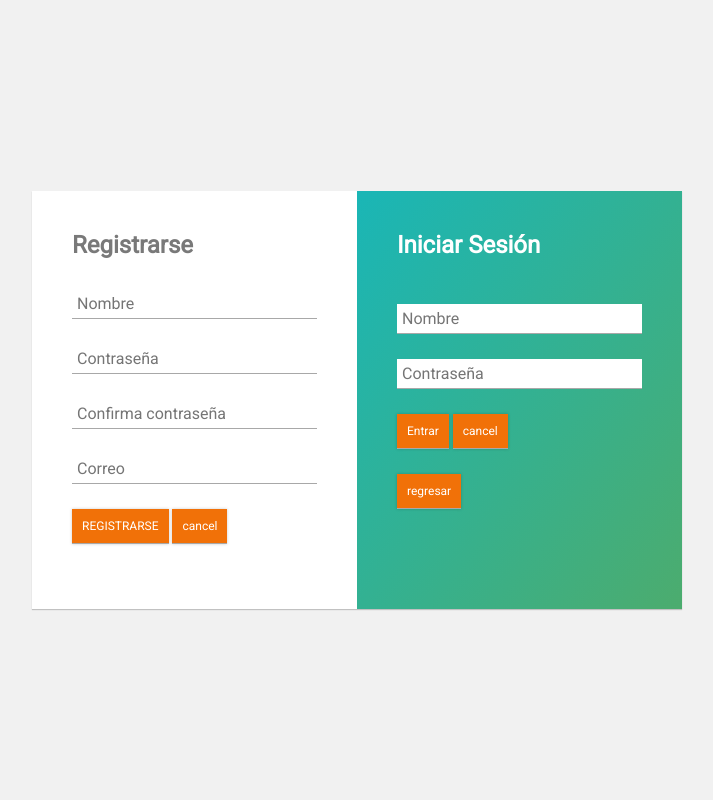
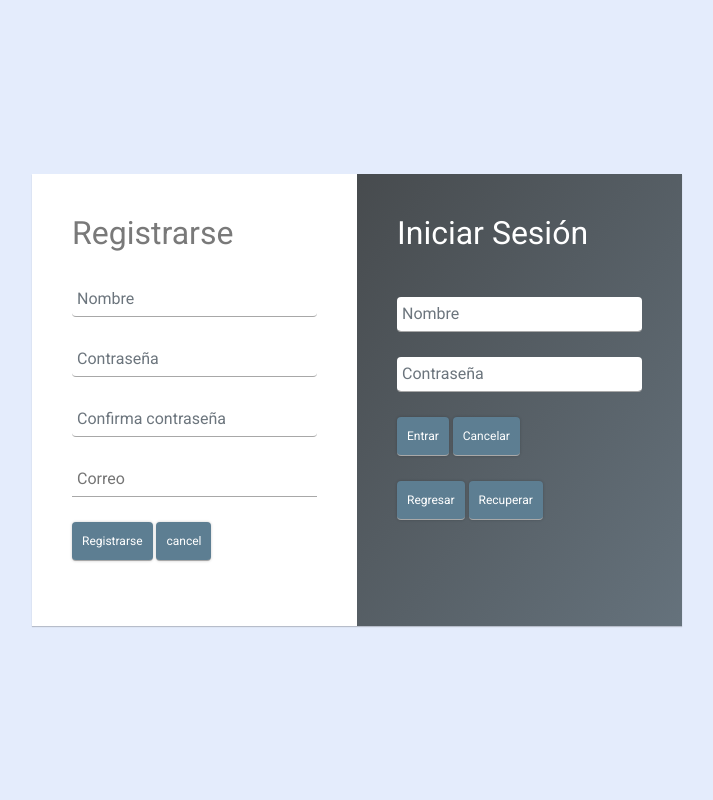
Before and after one commit to JoseCarlosMarRangel/wallhala2, a PHP site: page /login/login.php in a window 1280 px wide. Shown: the whole page, without its empty margins (283-996 px from the left). Run offline with PHP 8.4, Linux system fonts and the light colour scheme.

Commit message:
LoginEstilo

```diff
--- a/login/login.php
+++ b/login/login.php
@@ -35,6 +35,8 @@ if (isset($_POST['aceptar'])) {
 
     <link href="https://fonts.googleapis.com/css?family=Roboto" rel="stylesheet">
 
+    <link href="https://cdn.jsdelivr.net/npm/bootstrap@5.1.3/dist/css/bootstrap.min.css" rel="stylesheet" integrity="sha384-1BmE4kWBq78iYhFldvKuhfTAU6auU8tT94WrHftjDbrCEXSU1oBoqyl2QvZ6jIW3" crossorigin="anonymous">
+
     <link rel="stylesheet" href="style.css">
 
     <title>Login</title>
@@ -49,11 +51,11 @@ if (isset($_POST['aceptar'])) {
                 <h2>Registrarse</h2>
 
                 <form method="post" action="<?php echo htmlspecialchars($_SERVER['PHP_SELF']) ?>">
-                    <input type="text" placeholder="Nombre" class="nombre" name="nombre">
-                    <input type="password" placeholder="Contraseña" class="pass" name="pass">
-                    <input type="password" placeholder="Confirma contraseña" class="repass" name="repass">
-                    <input type="text" placeholder="Correo" class="correo" name="correo">
-                    <input type="submit" class="submit" value="REGISTRARSE" name="registrar">
+                    <input type="text" placeholder="Nombre" class="nombre form-control" name="nombre">
+                    <input type="password" placeholder="Contraseña" class="pass form-control" name="pass">
+                    <input type="password" placeholder="Confirma contraseña" class="repass form-control" name="repass">
+                    <input type="text form-control" placeholder="Correo" class="correo" name="correo">
+                    <input type="submit" class="btn submit" value="Registrarse" name="registrar">
 
                     <!-- funcion para validar el usuario -->
                     <?php
@@ -79,7 +81,7 @@ if (isset($_POST['aceptar'])) {
 
                     ?>
 
-                    <input class="submit" type="reset" value="cancel">
+                    <input class="btn submit" type="reset" value="cancel">
                 </form>
             </div>
 
@@ -87,9 +89,9 @@ if (isset($_POST['aceptar'])) {
                 <!-- cuadro o formulario de login-->
                 <h2>Iniciar Sesión</h2>
                 <form method="post" action="<?php echo htmlspecialchars($_SERVER['PHP_SELF']) ?>">
-                    <input type="text" placeholder="Nombre" class="nombre" name="nombre">
-                    <input type="password" placeholder="Contraseña" class="pass" name="pass">
-                    <input type="submit" class="submit" value="Entrar" name="aceptar">
+                    <input type="text" placeholder="Nombre" class="nombre form-control" name="nombre">
+                    <input type="password" placeholder="Contraseña" class="pass form-control" name="pass">
+                    <input type="submit" class="btn submit" value="Entrar" name="aceptar">
 
                     <!-- validar si el usuario es valido-->
                     <?php
@@ -98,10 +100,12 @@ if (isset($_POST['aceptar'])) {
                     }
                     ?>
                     <!-- limpiar los cuadros de texto para login-->
-                    <input class="submit" type="reset" value="cancel">
+                    <input class="btn submit" type="reset" value="Cancelar">
                 </form>
-                <input type="submit" class="submit" value="regresar" name="regresar"
+                <input type="submit" class="btn submit" value="Regresar" name="Regresar"
                     onclick="location.href='../index.php'">
+                <input type="submit" class="btn submit" value="Recuperar" name="Recuperar"
+                    onclick="location.href='../recuperacion/recuperar.php'">
 
             </div>
         </div>
--- a/login/style.css
+++ b/login/style.css
@@ -6,7 +6,7 @@
   }
 
   body{
-    background: #f1f1f1;
+    background: #e4ecfc;
   }
 
   .container{
@@ -60,7 +60,7 @@
   .register .submit{
     width: auto;
     padding: 10px;
-    background: #f17108;
+    background: #5d7e92;
     color: #fff;
     font-size: 12px;
     box-shadow: 0 0 3px 0 rgba(0, 0, 0, .2);
@@ -69,7 +69,7 @@
 
 
   .login{
-    background-image: linear-gradient(to bottom right, #1ab6b6, #4cac6e);
+    background-image: linear-gradient(to bottom right, #474b4e, #65727c);
     padding: 40px;
   }
 
@@ -98,7 +98,7 @@
   .login .submit{
     width: auto;
     padding: 10px;
-    background: #f17108;
+    background: #5d7e92;
     color: #fff;
     font-size: 12px;
     box-shadow: 0 0 3px 0 rgba(0, 0, 0, .2);
@@ -116,4 +116,5 @@
       flex: none;
     }
 
+
   }
--- a/recuperacion/recuperar.php
+++ b/recuperacion/recuperar.php
@@ -36,6 +36,7 @@
                             ?>
 
                         <input class=" btn submit" type="reset" value="Cancelar">
+                        <input type="submit" class="btn submit" value="regresar" name="Regresar" onclick="location.href='../index.php'">
                     </div>
 
                 </form>
```
